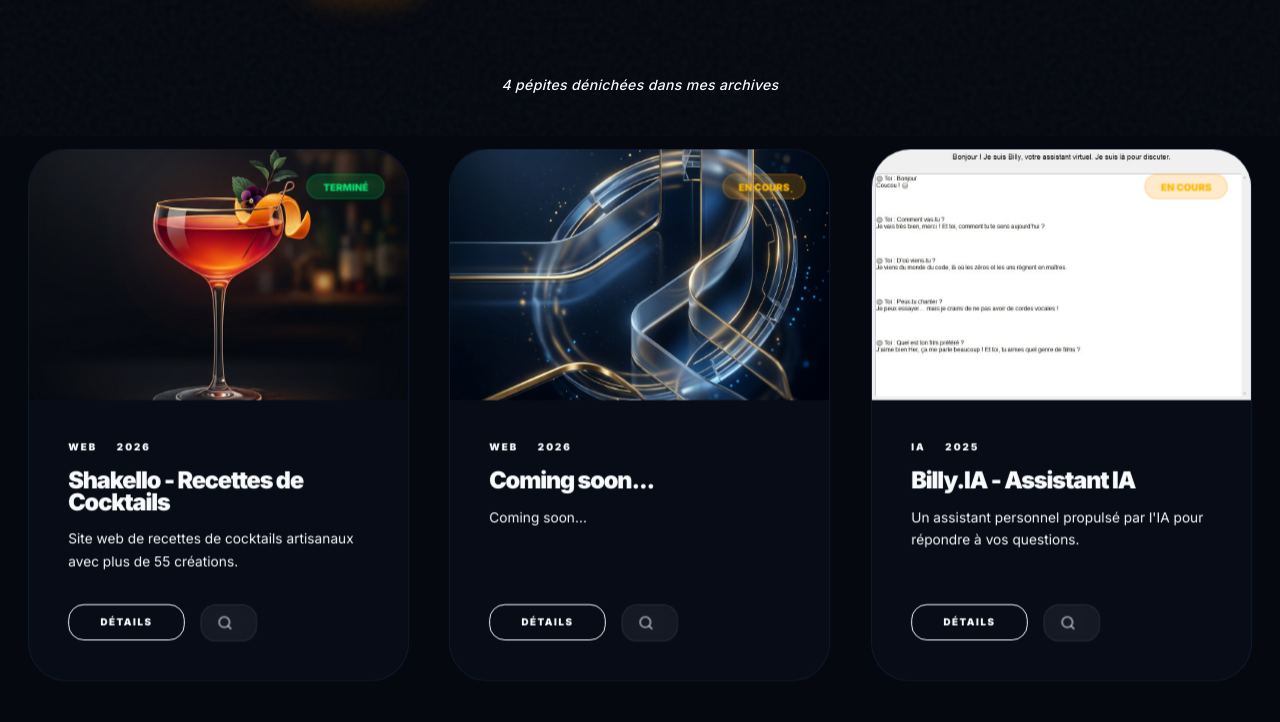
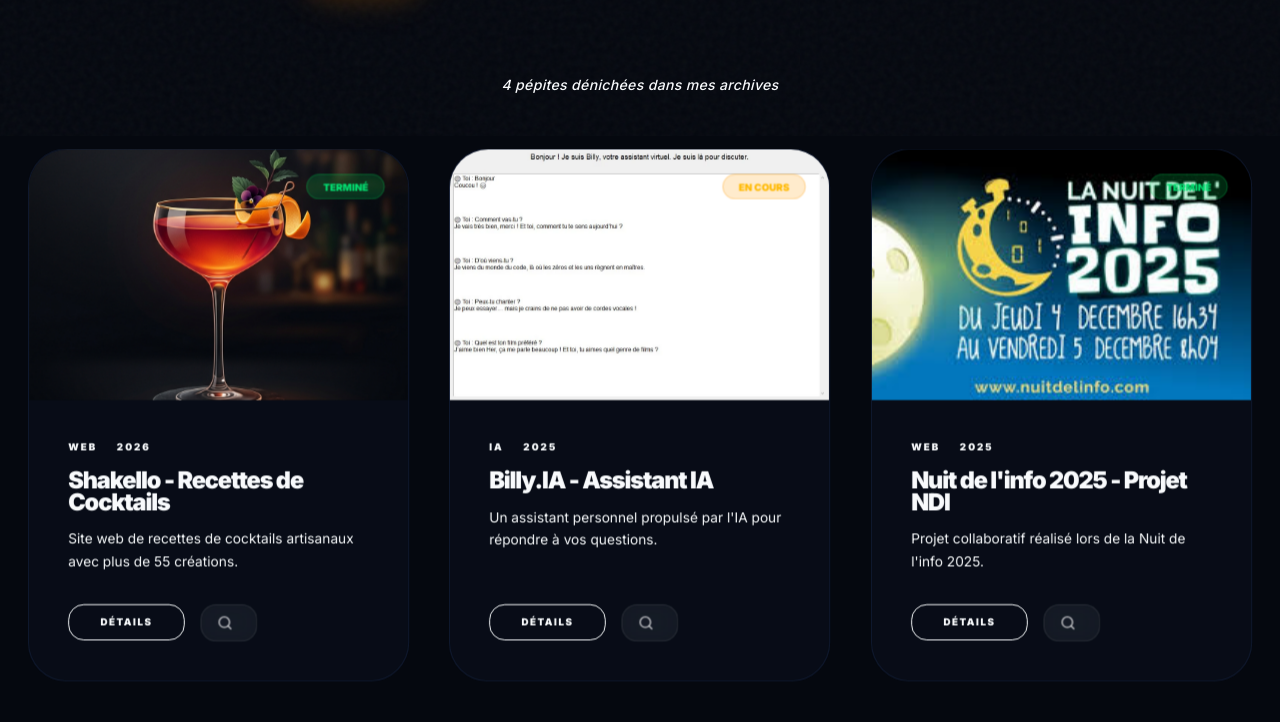
Before and after one commit to Vexyuu/portfolio, a Next.js app: page /projects in a window 1280 px wide. Shown: the part 664-1386 px from the top of the page. Built offline with nearby package versions, Linux system fonts and the light colour scheme.

Commit message:
feat: add project pages, career section, and sitemap configuration

```diff
--- a/src/app/career/page.tsx
+++ b/src/app/career/page.tsx
@@ -15,7 +15,7 @@
     openGraph: {
         title: "Carrière de Killian Fievet",
         description: "Découvrez mes expériences académiques et professionnelles en informatique.",
-        url: `${BASE_URL}/career`,
+        url: `${BASE_URL}/career/`,
         type: "profile",
         images: [
             {
@@ -27,7 +27,7 @@
         ],
     },
     alternates: {
-        canonical: `${BASE_URL}/career`,
+        canonical: `${BASE_URL}/career/`,
     },
 };
 
--- a/src/app/layout.tsx
+++ b/src/app/layout.tsx
@@ -58,6 +58,9 @@
     apple: "/apple-touch-icon.png",
   },
   metadataBase: new URL(baseUrl),
+  alternates: {
+    canonical: baseUrl.endsWith('/') ? baseUrl : `${baseUrl}/`,
+  },
   verification: {
     google: "6BDn5Y_D6qLr8TTu9tryKW3xzzpuomMKES5-sa_8pts",
   },
--- a/src/app/projects/billy-ia/page.tsx
+++ b/src/app/projects/billy-ia/page.tsx
@@ -9,7 +9,7 @@
     openGraph: {
         title: "Projet Billy.IA - Assistant IA local",
         description: "Assistant personnel propulsé par l’IA, développé avec Python, TensorFlow et Pandas.",
-        url: `${BASE_URL}/projects/billy-ia`,
+        url: `${BASE_URL}/projects/billy-ia/`,
         type: "article",
         images: [
             {
@@ -21,7 +21,7 @@
         ],
     },
     alternates: {
-        canonical: `${BASE_URL}/projects/billy-ia`,
+        canonical: `${BASE_URL}/projects/billy-ia/`,
     },
 };
 
--- a/src/app/projects/layout.tsx
+++ b/src/app/projects/layout.tsx
@@ -7,11 +7,11 @@
     openGraph: {
         title: "Projets de Killian Fievet",
         description: "Showcase de mes créations et réalisations techniques.",
-        url: `${BASE_URL}/projects`,
+        url: `${BASE_URL}/projects/`,
         type: "website",
     },
     alternates: {
-        canonical: `${BASE_URL}/projects`,
+        canonical: `${BASE_URL}/projects/`,
     },
 };
 
--- a/src/app/projects/ndi-2025/page.tsx
+++ b/src/app/projects/ndi-2025/page.tsx
@@ -9,7 +9,7 @@
     openGraph: {
         title: "Projet Nuit de l'info 2025 - Killian Fievet",
         description: "Projet développé pour la Nuit de l'info 2025. Découvrez notre solution innovante.",
-        url: `${BASE_URL}/projects/ndi-2025`,
+        url: `${BASE_URL}/projects/ndi-2025/`,
         type: "article",
         images: [
             {
@@ -21,7 +21,7 @@
         ],
     },
     alternates: {
-        canonical: `${BASE_URL}/projects/ndi-2025`,
+        canonical: `${BASE_URL}/projects/ndi-2025/`,
     },
 };
 
--- a/src/app/projects/password-generator/page.tsx
+++ b/src/app/projects/password-generator/page.tsx
@@ -9,7 +9,7 @@
     openGraph: {
         title: "Générateur de Mots de Passe Sécurisé - Killian Fievet",
         description: "Générez instantanément des mots de passe complexes et sécurisés avec des options de personnalisation avancées.",
-        url: `${BASE_URL}/projects/password-generator`,
+        url: `${BASE_URL}/projects/password-generator/`,
         siteName: "Killian Fievet - Portfolio",
         locale: "fr_FR",
         type: "article",
@@ -23,7 +23,7 @@
         ],
     },
     alternates: {
-        canonical: `${BASE_URL}/projects/password-generator`,
+        canonical: `${BASE_URL}/projects/password-generator/`,
     },
 };
 
--- a/src/app/projects/shakello/page.tsx
+++ b/src/app/projects/shakello/page.tsx
@@ -9,7 +9,7 @@
     openGraph: {
         title: "Shakello - Site de Recettes de Cocktails",
         description: "Découvrez plus de 55 recettes de cocktails sur Shakello.",
-        url: `${BASE_URL}/projects/shakello`,
+        url: `${BASE_URL}/projects/shakello/`,
         type: "article",
         images: [
             {
@@ -21,7 +21,7 @@
         ],
     },
     alternates: {
-        canonical: `${BASE_URL}/projects/shakello`,
+        canonical: `${BASE_URL}/projects/shakello/`,
     },
 };
 
--- a/src/app/sitemap.ts
+++ b/src/app/sitemap.ts
@@ -9,37 +9,43 @@
 
     return [
         {
-            url: baseUrl,
+            url: `${baseUrl}/`,
             lastModified: new Date(),
             changeFrequency: "monthly",
             priority: 1.0,
         },
         {
-            url: `${baseUrl}/career`,
+            url: `${baseUrl}/career/`,
             lastModified: new Date(),
             changeFrequency: "yearly",
             priority: 0.8,
         },
         {
-            url: `${baseUrl}/projects`,
+            url: `${baseUrl}/projects/`,
             lastModified: new Date(),
             changeFrequency: "yearly",
             priority: 0.8,
         },
         {
-            url: `${baseUrl}/projects/password-generator`,
+            url: `${baseUrl}/projects/password-generator/`,
             lastModified: new Date(),
             changeFrequency: "yearly",
             priority: 0.7,
         },
         {
-            url: `${baseUrl}/projects/billy-ia`,
+            url: `${baseUrl}/projects/billy-ia/`,
             lastModified: new Date(),
             changeFrequency: "yearly",
             priority: 0.7,
         },
         {
-            url: `${baseUrl}/projects/ndi-2025`,
+            url: `${baseUrl}/projects/ndi-2025/`,
+            lastModified: new Date(),
+            changeFrequency: "yearly",
+            priority: 0.7,
+        },
+        {
+            url: `${baseUrl}/projects/shakello/`,
             lastModified: new Date(),
             changeFrequency: "yearly",
             priority: 0.7,
--- a/src/data/projects.ts
+++ b/src/data/projects.ts
@@ -6,7 +6,7 @@
         title: "Billy.IA - Assistant IA",
         description: "Un assistant personnel propulsé par l'IA pour répondre à vos questions.",
         link: "https://github.com/Vexyuu/portfolio",
-        more: "/projects/billy-ia",
+        more: "/projects/billy-ia/",
         image: getAssetPath("/data/projects/BillyIA_1.webp"),
         demo: "#",
         isFinite: false,
@@ -17,7 +17,7 @@
         title: "Générateur de mots de passe",
         description: "Un petit outil pratique pour créer des mots de passe sécurisés.",
         link: "https://passgen.killianfievet.com",
-        more: "/projects/password-generator",
+        more: "/projects/password-generator/",
         image: getAssetPath("/data/projects/password-generator-modern.png"),
         demo: "https://passgen.killianfievet.com",
         isFinite: true,
@@ -28,7 +28,7 @@
         title: "Shakello - Recettes de Cocktails",
         description: "Site web de recettes de cocktails artisanaux avec plus de 55 créations.",
         link: "https://www.shakello.com",
-        more: "/projects/shakello",
+        more: "/projects/shakello/",
         image: getAssetPath("/data/projects/shakello.png"),
         demo: "https://www.shakello.com",
         isFinite: true,
@@ -36,14 +36,14 @@
         year: 2026,
     },
     {
-        title: "Coming soon...",
-        description: "Coming soon...",
-        link: "#",
-        more: "#",
-        image: getAssetPath("/data/projects/coming-soon.png"),
-        demo: "#",
-        isFinite: false,
+        title: "Nuit de l'info 2025 - Projet NDI",
+        description: "Projet collaboratif réalisé lors de la Nuit de l'info 2025.",
+        link: "https://404-not-found-krir-nuitdelinfo.great-site.net",
+        more: "/projects/ndi-2025/",
+        image: getAssetPath("/data/projects/NDI_2025.png"),
+        demo: "https://404-not-found-krir-nuitdelinfo.great-site.net",
+        isFinite: true,
         category: "Web",
-        year: 2026,
+        year: 2025,
     },
 ];
```
